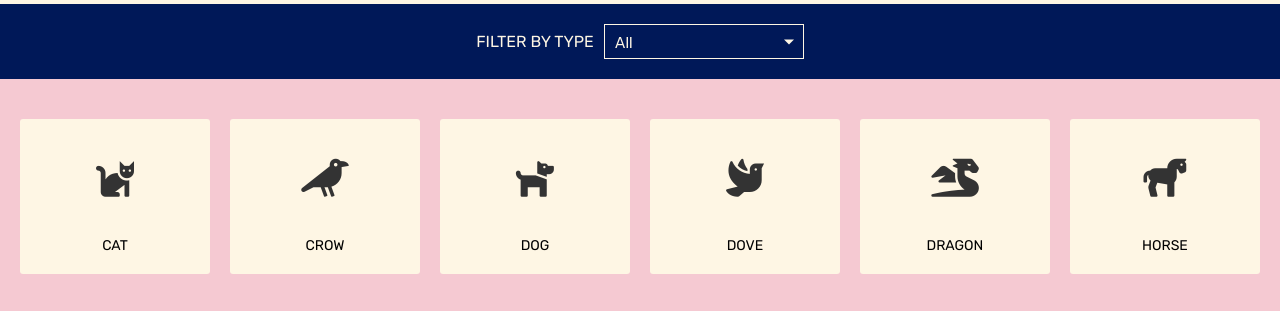
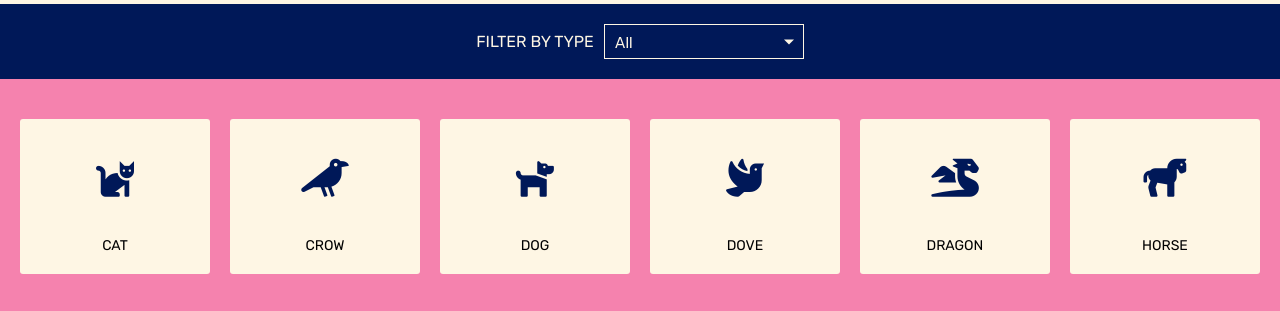
Before and after one commit to GalinaShcherbak84/js-es6-icons, a plain HTML site: page index.html in a window 1280 px wide. Shown: the part 86-397 px from the top of the page. Drawn offline with Linux system fonts and the light colour scheme.

Commit message:
printare le icone colorate

```diff
--- a/data.js
+++ b/data.js
@@ -97,12 +97,18 @@ const icons = [
     },
 ];
 
+//colori
+const colors = ['#001858', '#8bd3dd', '#f582ae'];
+
 const container = document.querySelector('.icons');
 //console.log(container);
 
 // 1 printare le icone a schermo
-printIcons(icons, container);
+//printIcons(icons, container);
 
+// 2 printare le icone colorate
+const coloredIcons = colorIcons(icons, colors);
+printIcons(coloredIcons, container);
 
 
 
@@ -119,11 +125,11 @@ function printIcons(icons, container){
     let html = '';
     icons.forEach((icon) =>{
         //console.log(ikon);
-        const {family, prefix, name} = icon;
+        const {family, prefix, name, color} = icon;
         html +=
         `<div class="icon p-20">
             <i class="${family} ${prefix}${name} p-20"
-            style="color: #333"></i>
+            style="color: ${color}"></i>
             <div class="titel">${name}</div>
         </div>
         `
@@ -131,3 +137,31 @@ function printIcons(icons, container){
     // aggiunta icone al container
     container.innerHTML = html;
 }
+
+// 2 return color icons collection by type
+function colorIcons(icons, colors){
+    const types = getType(icons);
+    console.log(types);
+    console.log(colors);
+    // assegna un colore per tipo ad ogni icona.
+    const coloredIcons = icons.map((icon) =>{
+        const indexType = types.indexOf(icon.type);
+        //console.log(indexType);
+        return {
+            ...icon,
+            color: colors[indexType],
+        }
+    })
+    return coloredIcons;
+};
+
+// get icons type (unique)
+function getType(icons){
+    const types =[];
+    icons.forEach((icon) =>{
+        if(!types.includes(icon.type)){
+            types.push(icon.type);
+        }
+    })
+    return(types);
+}
--- a/index.css
+++ b/index.css
@@ -73,7 +73,7 @@ body{
     align-content: flex-start;
     flex-wrap: wrap;
     padding: 20px 10px;
-    background: #f5c9d2;
+    background: #f582ae;
 }
 .icons .icon{
     flex-basis: calc(100% / 6 - 20px);
```
